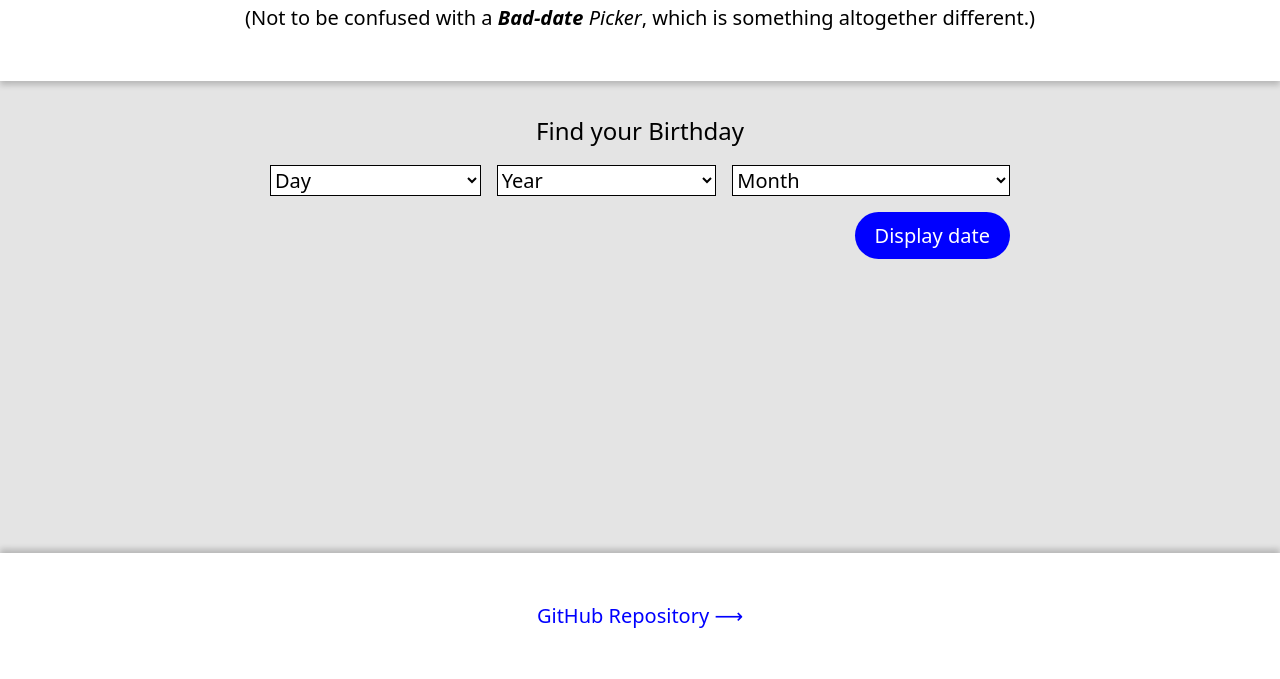
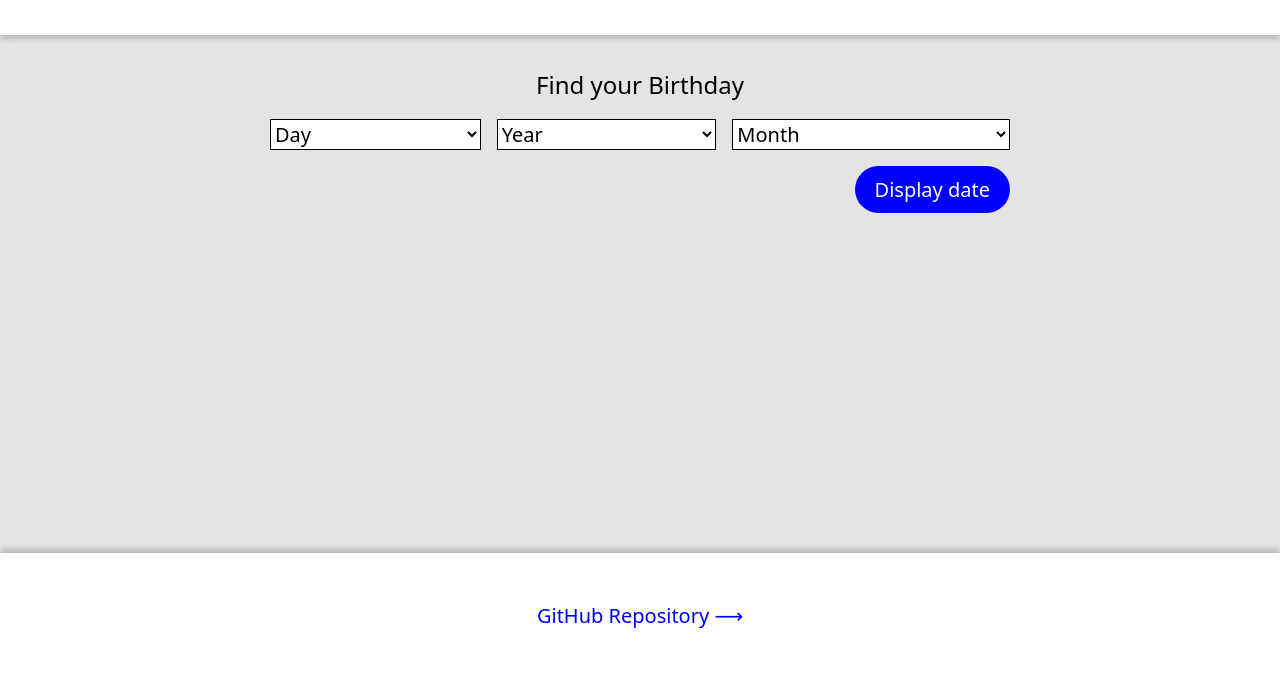
Before and after one commit to chrisnajman/bad-date-picker, a website with bundled scripts: page index.html in a window 1280 px wide. Shown: the part 121-800 px from the top of the page. Built offline with nearby package versions, Linux system fonts and the light colour scheme.

Commit message:
index.html edit

```diff
--- a/index.html
+++ b/index.html
@@ -56,8 +56,6 @@
             </svg>
             <span>Bad Date-picker</span>
         </h1>
-        <p>(Not to be confused with a <em><strong>Bad-date</strong> Picker</em>, which is something altogether
-            different.)</p>
     </header>
 
     <main class="main container" id="main-content" tabindex="0">
```
